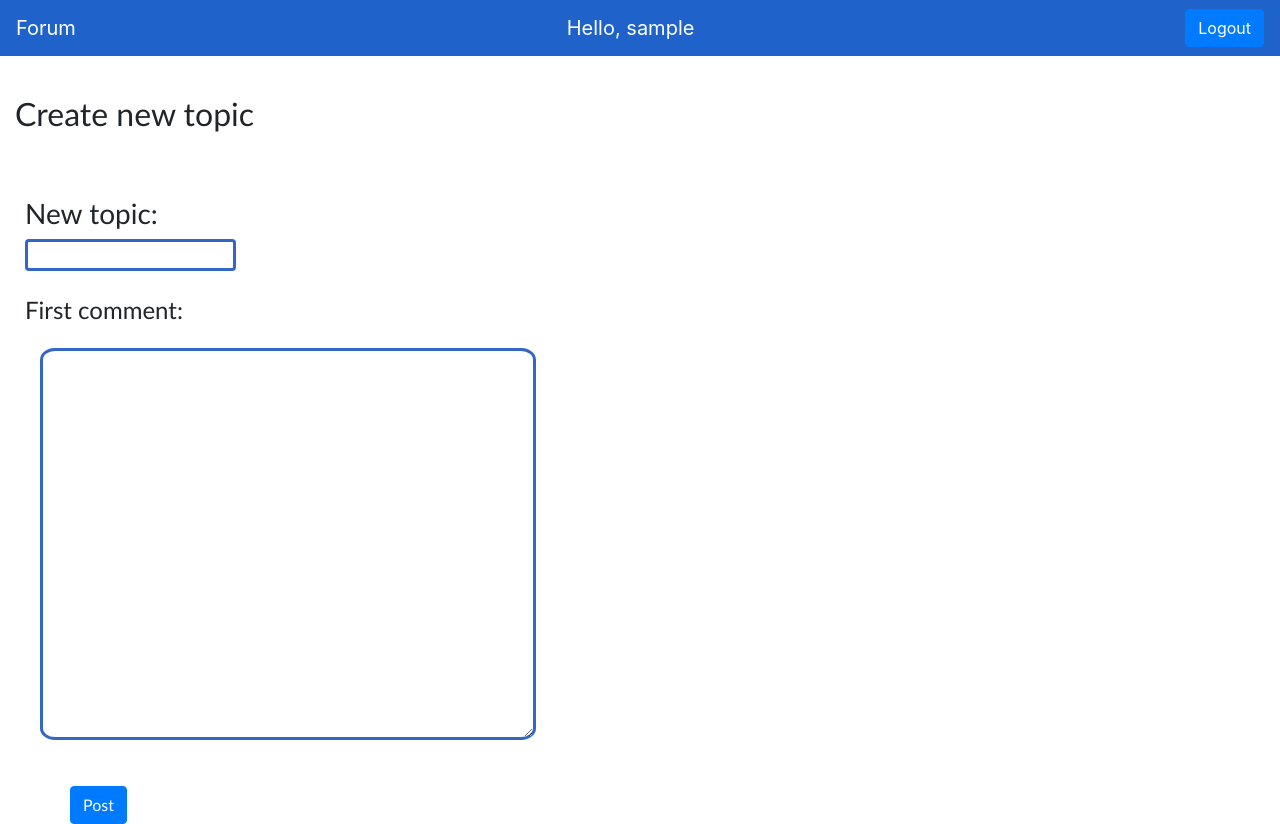
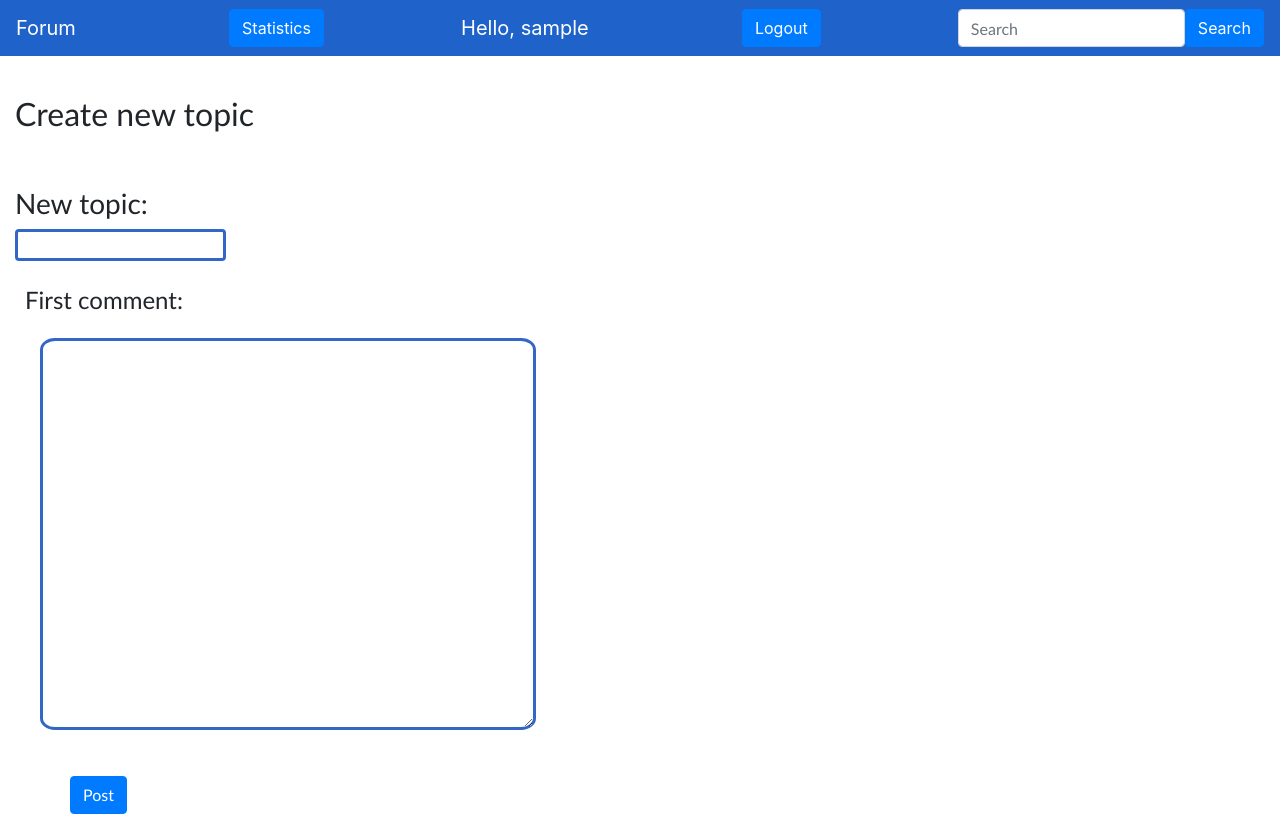
Before and after one commit to opturtio/Forum, a Flask app: page /create_topic in a window 1280 px wide. Run offline with Flask 2, Linux system fonts and the light colour scheme; the visitor is signed in with stand-in values (Sample User, id 1); some libraries are stand-ins or nearby versions.

Commit message:
creating search to navbar, creating statistics

```diff
--- a/routes.py
+++ b/routes.py
@@ -1,3 +1,4 @@
+from tracemalloc import Statistic
 from flask import render_template, request, redirect, session, flash, url_for
 from app import app
 import users, database, check_inputs
@@ -13,6 +14,7 @@ def index():
         username = request.form["username"]
         password = request.form["password"]
         if users.login(username, password):
+            database.insert_visitor(username)
             return redirect("/forum")
         else:
             #TODO here javascript if something went wrong
@@ -70,6 +72,11 @@ def view_topic(topic_id):
     comments = database.fetch_comments_by_topic(topic_id)
     return render_template("comments.html", comments=comments, topic_id=topic_id)
 
+#TODO create delete topic
+@app.route("/delete")
+def delete_topic():
+    return redirect("/forum")
+
 @app.route("/add_comment", methods=["GET", "POST"])
 def add_comment():
     if request.method == "POST":
@@ -78,12 +85,27 @@ def add_comment():
         user_id = session["user_id"]
         username = session["username"]
 
-        if check_inputs.add_comment(message):
-            print("menee tähän 1")
-            comments = database.fetch_comments_by_topic(topic_id)
-            render_template("comments.html", comments=comments, topic_id=topic_id)
-
+    if check_inputs.add_comment(message):
+        comments = database.fetch_comments_by_topic(topic_id)
+        render_template("comments.html", comments=comments, topic_id=topic_id)
+    else:
         database.insert_message(message, topic_id, user_id, username)
         database.update_number_of_posts(topic_id)
     comments = database.fetch_comments_by_topic(topic_id)
     return render_template("comments.html", comments=comments, topic_id=topic_id)
+
+@app.route("/search")
+def search():
+    query = request.args["query"]
+    comments = database.search(query)
+    return render_template("search.html", comments=comments)
+
+
+app.route("/statistics") #FIXME the link doesnt work
+def statistics():
+    amount_of_users = statistics.users()
+    amount_of_topics = statistics.topics()
+    amount_of_comments = statistics.comments()
+
+    return render_template("statistics.html", amount_of_users=amount_of_users,
+                           amount_of_topics=amount_of_topics, amount_of_comments=amount_of_comments)
--- a/static/forum.css
+++ b/static/forum.css
@@ -17,7 +17,7 @@ body {
 
 .new_topic {
     font-family:'Trebuchet MS', 'Lucida Sans Unicode', 'Lucida Grande', 'Lucida Sans', Arial, sans-serif;
-    margin: 25px;
+    margin: 15px;
 }
 
 .first_comment {
--- a/templates/comments.html
+++ b/templates/comments.html
@@ -51,6 +51,10 @@
             {% endfor %}
         </div>
         <div class="col-4">
+            <a class="btn btn-primary float-right" role="button">Delete topic</a>
+            <a class="btn btn-primary float-righ" href="{{ url_for('create_topic') }}" role="button">Create topic</a>
+            <br>
+            <br>
             <form action="{{url_for('add_comment')}}" method="POST">
                 <h4 class="text-center">Write comment:</h4>
                 {% with messages = get_flashed_messages() %}
--- a/templates/forum.html
+++ b/templates/forum.html
@@ -29,10 +29,10 @@
                         {{ topic.posts }}
                     </td>
                     <td class="text-center">
-                            <strong><p style="color:rgb(36, 88, 241); display:inline;">{{ username }}</p></strong>
+                        <strong><p style="color:rgb(36, 88, 241); display:inline;">{{ username }}</p></strong>
                     </td>
                     <td class="text-center">
-                            {{ topic.created_at.strftime("%d-%m-%Y %H:%M:%S") }}
+                        {{ topic.created_at.strftime("%d-%m-%Y %H:%M:%S") }}
                     </td>
                 </tr>
 
--- a/templates/layout.html
+++ b/templates/layout.html
@@ -8,8 +8,13 @@
 
 <nav class="navbar navbar-dark" style="background-color: #1E62CA">
     <a class="navbar-brand" href="/forum">Forum</a>
+    <a class="btn btn-primary" href="/statistics" role="button">Statistics</a>
     <a class="navbar-brand">Hello, {{ session.username }}</a>
-    <a class="btn btn-primary" href="/logout" role="button name="username"">Logout</a>
+    <a class="btn btn-primary" href="/logout" role="button">Logout</a>
+    <form class="form-inline" action="/search" method="GET">
+        <input type="text" class="form-control" name="query" placeholder="Search" aria-label="Search">
+        <button type="submit" class="btn btn-primary">Search</button>
+    </form>
 </nav>
 
 
```
Also changed, not shown: database.py (+7 -0 lines), statistics.py (added, +19 -0 lines), templates/search.html (added, +41 -0 lines), templates/statistics.html (added, +7 -0 lines).
